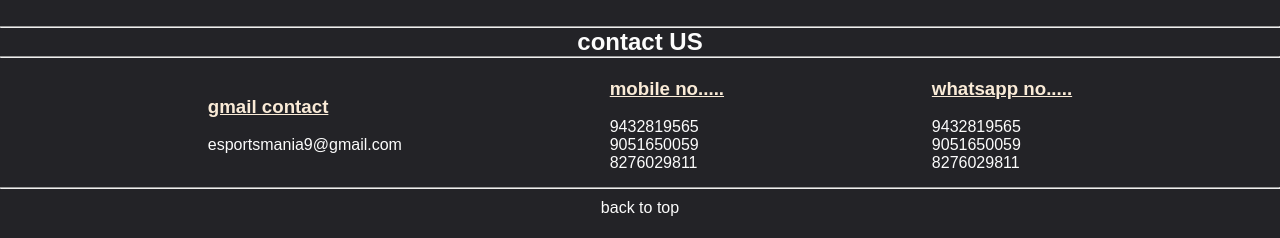
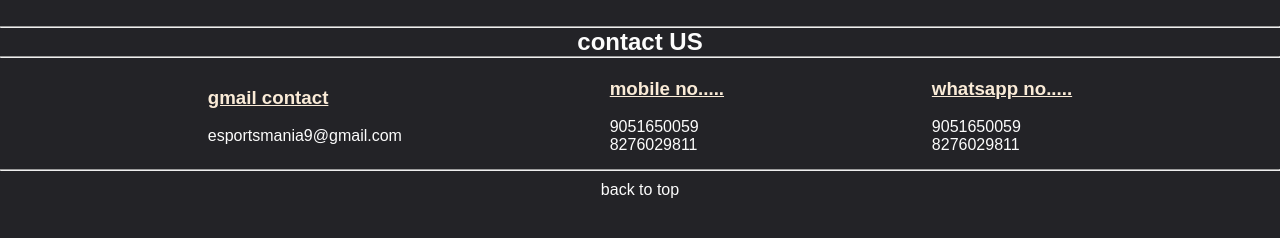
Before and after one commit to ankit1211-bit/ESPORTMANIA, a plain HTML site: page index.html in a window 1280 px wide. Shown: the part 1773-2011 px from the top of the page. Drawn offline with Linux system fonts and the light colour scheme.

Commit message:
index.html

```diff
--- a/index.html
+++ b/index.html
@@ -152,7 +152,7 @@
             <div class="foot-panel2">
                 <div>
                     <i class="fa-brands fa-facebook"></i>
-                    <a href="#" target="_msin">facebook</a>
+                    <a href="https://www.facebook.com/share/1A2Ya4bg8H/" target="_msin">facebook</a>
                 </div>
                 <div>
                     <i class="fa-brands fa-instagram"></i>
@@ -180,15 +180,15 @@
                 </div>
                 <div>
                     <h3><u>mobile no.....</u></h3><br>
-                    <a>9432819565</a><br>
+
                     <a>9051650059</a><br>
                     <a>8276029811</a><br>
                 </div>
                 <div>
                     <h3><u>whatsapp no.....</u></h3><br>
-                    <a>9432819565</a><br>
+
                     <a>9051650059</a><br>
-                    <a>8276029811</a><br>
+                    <a>8276029811</a>
                 </div>
             </div><hr>
             <div class="foot-panel5">
```
